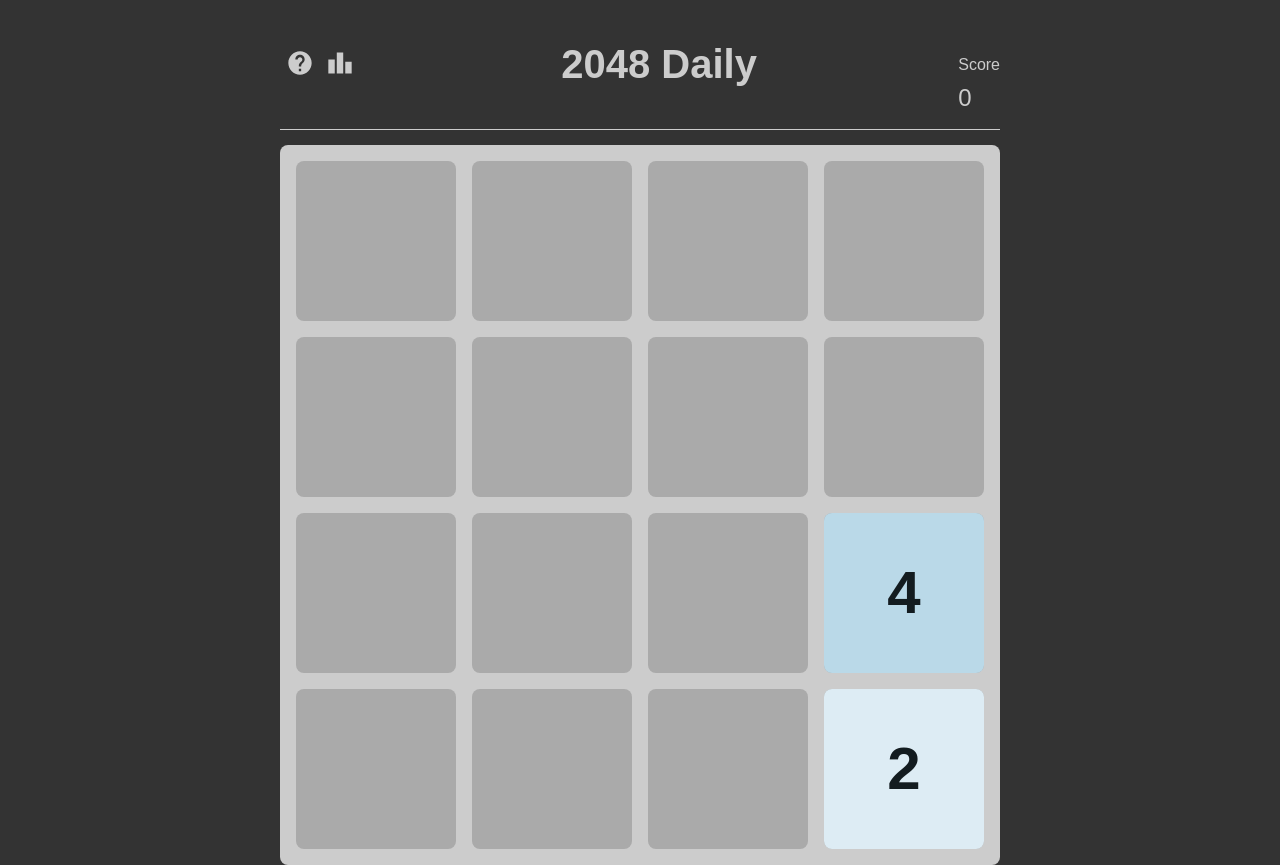
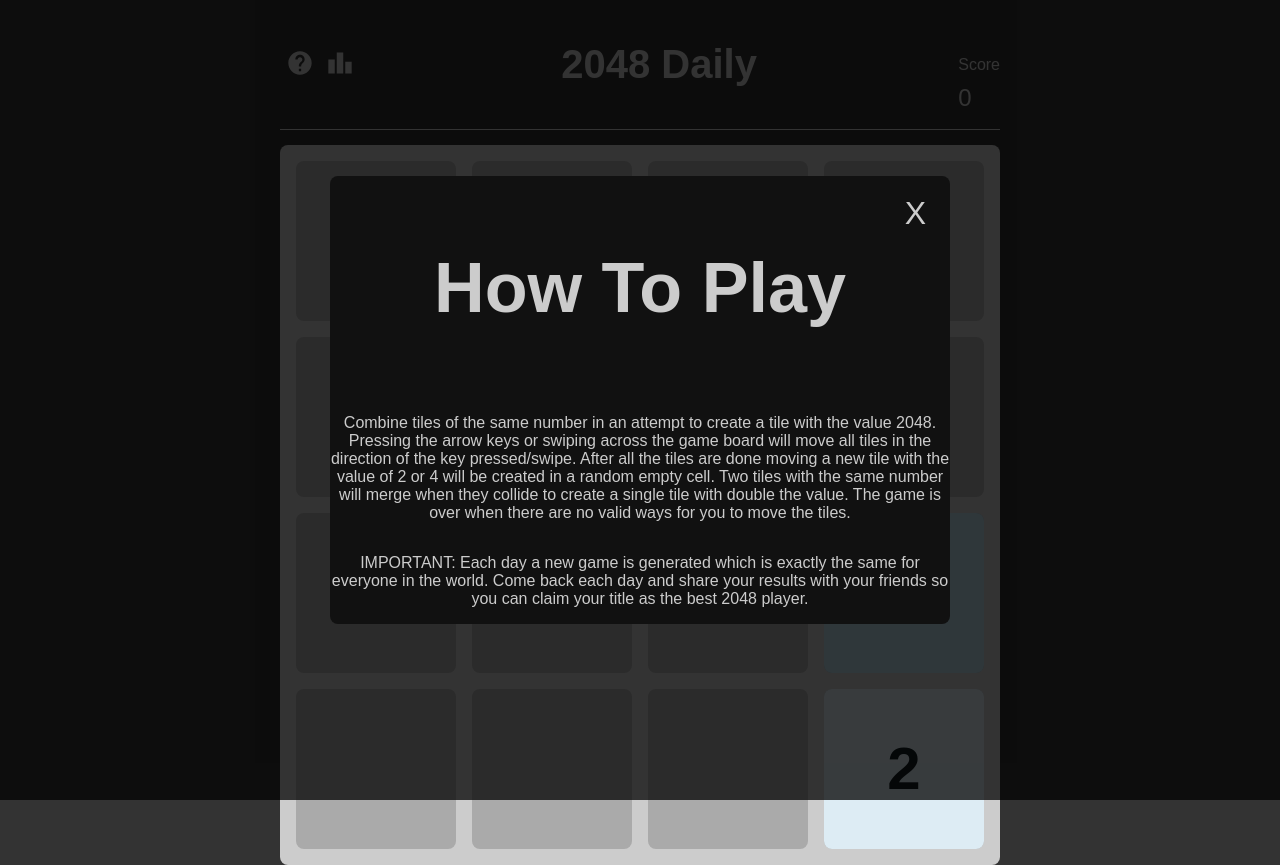
Before and after one commit to Eugene-36/advanced-game-js, a plain HTML site: page index.html in a window 1280 px wide. Both pictures are taken after a click on the button 300 px from the left and 64 px from the top of the page. Drawn offline with Linux system fonts and the light colour scheme.

Commit message:
added modal for instraction

```diff
--- a/Grid.js
+++ b/Grid.js
@@ -140,14 +140,10 @@ function implementResult() {
   let arrow = JSON.parse(localStorage.getItem('calculationResult'));
 
   if (arrow.length !== 0) {
-    console.log('arrow-arrow', arrow);
     arrow.reduce((acc, next) => {
       return (resultElement.textContent = acc + next);
     });
   }
 }
-// implementResult();
 
-setInterval(() => {
-  implementResult();
-}, 1000);
+setInterval(() => implementResult());
--- /dev/null
+++ b/Modal.js
@@ -0,0 +1,28 @@
+const btnInfo = document.querySelector('[data-help-btn=""]'),
+  modalOverly = document.querySelector('.modal-overlay'),
+  closeBtn = document.querySelector('.close-btn'),
+  container = document.querySelector('.modal-container');
+console.log('btnInfo', btnInfo);
+
+btnInfo.addEventListener('click', (e) => {
+  if (e.target) {
+    modalOverly.classList.add('open-modal');
+  }
+  console.log('клик на модал кнопку');
+});
+
+closeBtn.addEventListener('click', (e) => {
+  if (e.target) {
+    modalOverly.classList.remove('open-modal');
+  }
+});
+
+// when user clicks modal-btn add .open-modal to modal-overlay
+// when user clicks close-btn remove .open-modal from modal-overlay
+modalOverly.addEventListener('click', (e) => {
+  const some = e.target.classList.contains('common');
+
+  if (!some) {
+    modalOverly.classList.remove('open-modal');
+  }
+});
--- a/index.html
+++ b/index.html
@@ -5,7 +5,11 @@
     <meta http-equiv="X-UA-Compatible" content="IE=edge" />
     <meta name="viewport" content="width=device-width, initial-scale=1.0" />
     <link rel="stylesheet" href="./style.css" />
-
+    <!-- font-awesome -->
+    <link
+      rel="stylesheet"
+      href="https://cdnjs.cloudflare.com/ajax/libs/font-awesome/5.14.0/css/all.min.css"
+    />
     <title>Document</title>
   </head>
   <body>
@@ -41,6 +45,30 @@
       </div>
     </header>
     <main>
+      <!-- Маодальное окно -->
+      <div class="modal-overlay">
+        <div class="modal-container common">
+          <h3 class="common">How To Play</h3>
+          <p class="text-pr">
+            Combine tiles of the same number in an attempt to create a tile with
+            the value 2048. Pressing the arrow keys or swiping across the game
+            board will move all tiles in the direction of the key pressed/swipe.
+            After all the tiles are done moving a new tile with the value of 2
+            or 4 will be created in a random empty cell. Two tiles with the same
+            number will merge when they collide to create a single tile with
+            double the value. The game is over when there are no valid ways for
+            you to move the tiles.
+          </p>
+          <p class="text-pr">
+            IMPORTANT: Each day a new game is generated which is exactly the
+            same for everyone in the world. Come back each day and share your
+            results with your friends so you can claim your title as the best
+            2048 player.
+          </p>
+          <button class="close-btn">Х</button>
+        </div>
+      </div>
+      <!-- ====== -->
       <div id="game-board"></div>
     </main>
     <script
@@ -48,5 +76,6 @@
       crossorigin="anonymous"
     ></script>
     <script src="./script.js" type="module"></script>
+    <script src="./Modal.js" type="module"></script>
   </body>
 </html>
--- a/style.css
+++ b/style.css
@@ -110,3 +110,58 @@ div[data-total-result] {
   text-align: center;
   line-height: 1.2;
 }
+
+/* ! Стили для модального окна */
+.modal-overlay {
+  position: fixed;
+  top: 0;
+  left: 0;
+  width: 100%;
+  height: 100%;
+  background-color: #000000bf;
+  display: grid;
+  place-items: center;
+  transition: 250ms ease-in-out;
+  visibility: hidden;
+  z-index: -10;
+}
+/* OPEN/CLOSE MODAL */
+.open-modal {
+  visibility: visible;
+  z-index: 10;
+}
+.modal-container {
+  background-color: #111;
+  border-radius: 0.5rem;
+  width: 90vw;
+  min-height: 30vh;
+  max-width: 620px;
+  text-align: center;
+  display: grid;
+  place-items: center;
+  position: relative;
+}
+.close-btn {
+  position: absolute;
+  top: 1rem;
+  right: 1rem;
+  font-size: 2rem;
+  background: transparent;
+  border-color: transparent;
+  color: var(--clr-red-dark);
+  cursor: pointer;
+  transition: var(--transition);
+}
+.close-btn:hover {
+  color: var(--clr-red-light);
+  transform: scale(1.3);
+}
+
+.text-pr {
+  font-size: max(2vmin, 16px);
+  color: #ccc;
+}
+
+.common {
+  color: #ccc;
+}
```
